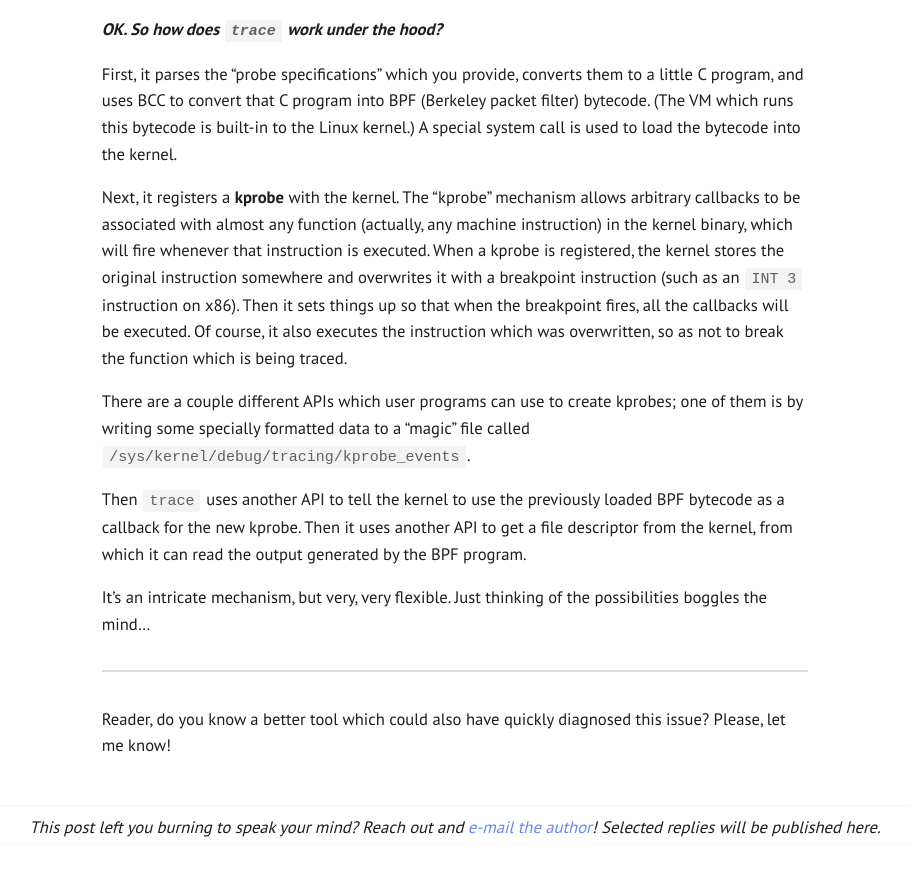
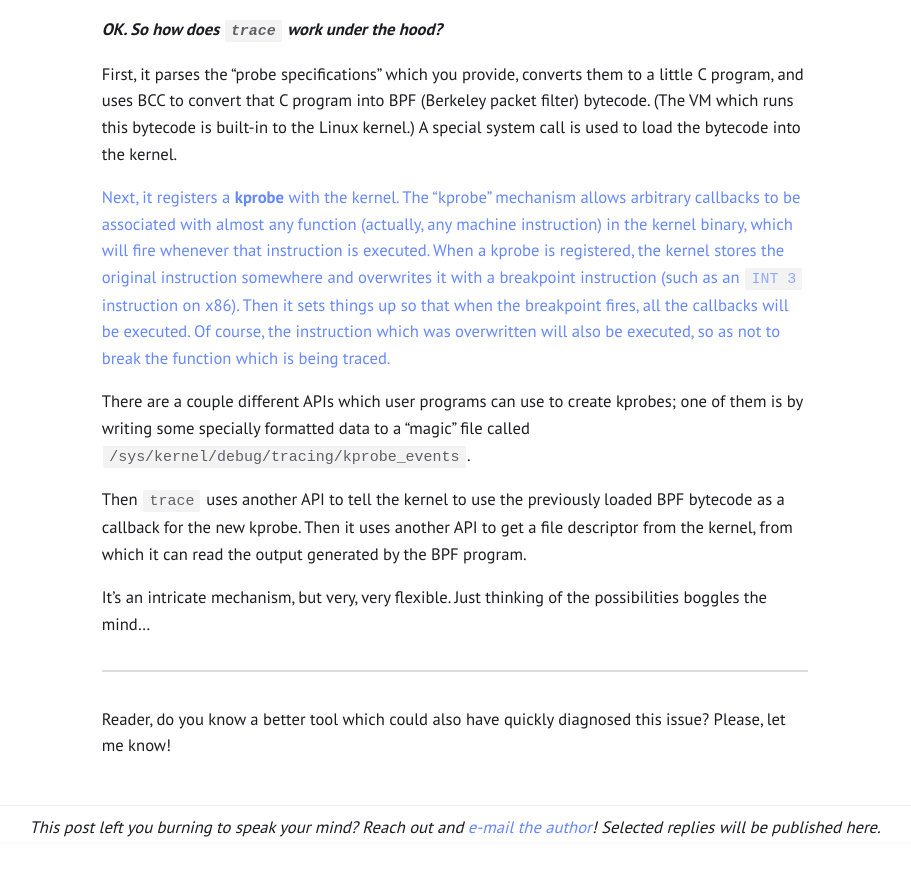
Before and after one commit to alexdowad/alexdowad.github.io, a Jekyll site: the page built from _posts/2020-06-04-peering-in-the-kernel-with-trace.markdown, in a window 1280 px wide and 900 px high, scrolled down 1884 px. Shown: the top 876 px of the window, without its empty margins (185-1096 px from the left). Built offline with Jekyll 4.4.1, drawn with Linux system fonts in a browser that asks for light colours.

Commit message:
More tweaks to 2020-06-04 post

```diff
--- a/_posts/2020-06-04-peering-in-the-kernel-with-trace.markdown
+++ b/_posts/2020-06-04-peering-in-the-kernel-with-trace.markdown
@@ -46,7 +46,7 @@
 
 First, it parses the "probe specifications" which you provide, converts them to a little C program, and uses BCC to convert that C program into BPF (Berkeley packet filter) bytecode. (The VM which runs this bytecode is built-in to the Linux kernel.) A special system call is used to load the bytecode into the kernel.
 
-Next, it registers a **kprobe** with the kernel. The "kprobe" mechanism allows arbitrary callbacks to be associated with almost any function (actually, any machine instruction) in the kernel binary, which will fire whenever that instruction is executed. When a kprobe is registered, the kernel stores the original instruction somewhere and overwrites it with a breakpoint instruction (such as an `INT 3` instruction on x86). Then it sets things up so that when the breakpoint fires, all the callbacks will be executed. Of course, it also executes the instruction which was overwritten, so as not to break the function which is being traced.
+<a name="kprobe">Next, it registers a **kprobe** with the kernel. The "kprobe" mechanism allows arbitrary callbacks to be associated with almost any function (actually, any machine instruction) in the kernel binary, which will fire whenever that instruction is executed. When a kprobe is registered, the kernel stores the original instruction somewhere and overwrites it with a breakpoint instruction (such as an `INT 3` instruction on x86). Then it sets things up so that when the breakpoint fires, all the callbacks will be executed. Of course, the instruction which was overwritten will also be executed, so as not to break the function which is being traced.</a>
 
 There are a couple different APIs which user programs can use to create kprobes; one of them is by writing some specially formatted data to a "magic" file called `/sys/kernel/debug/tracing/kprobe_events`.
 
```
